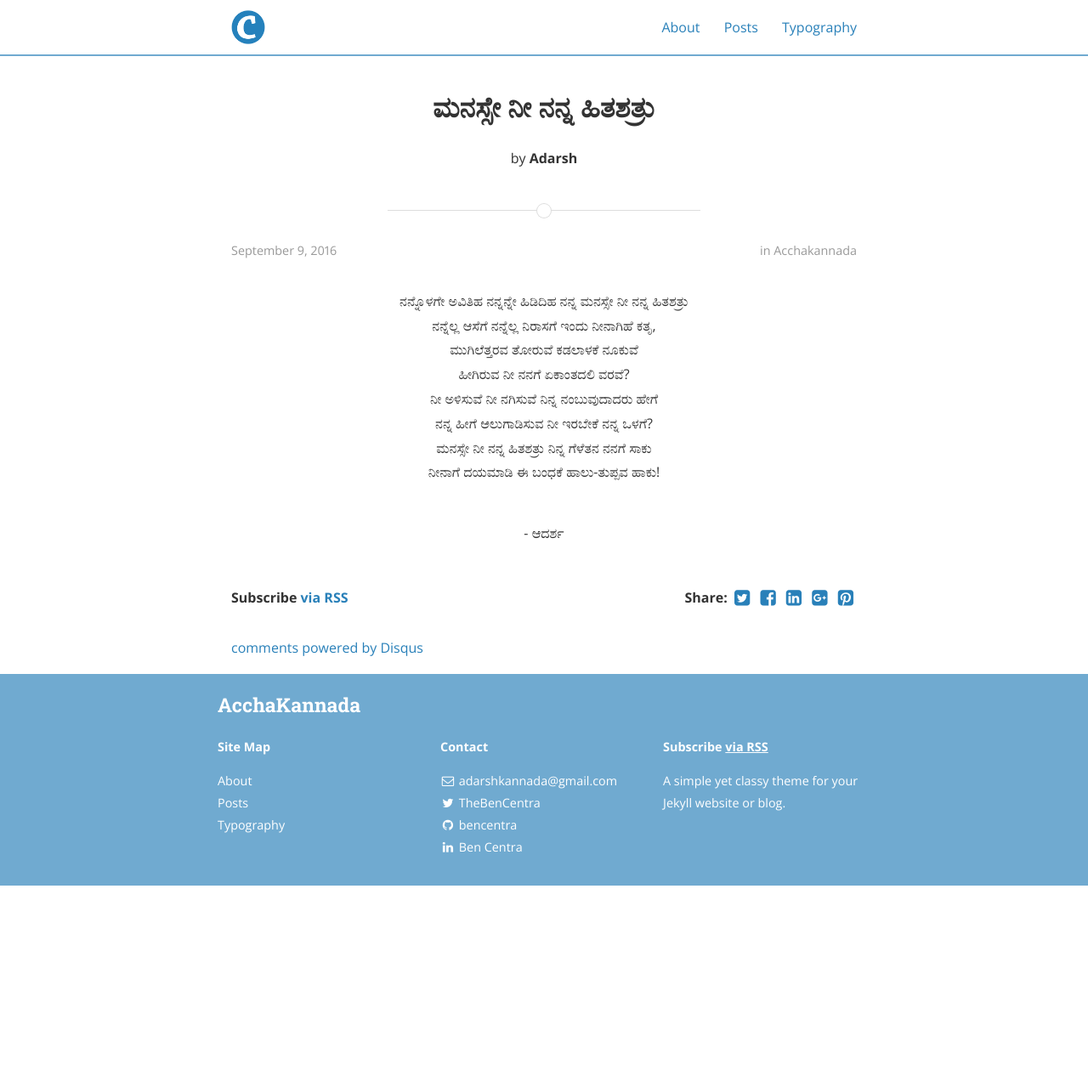
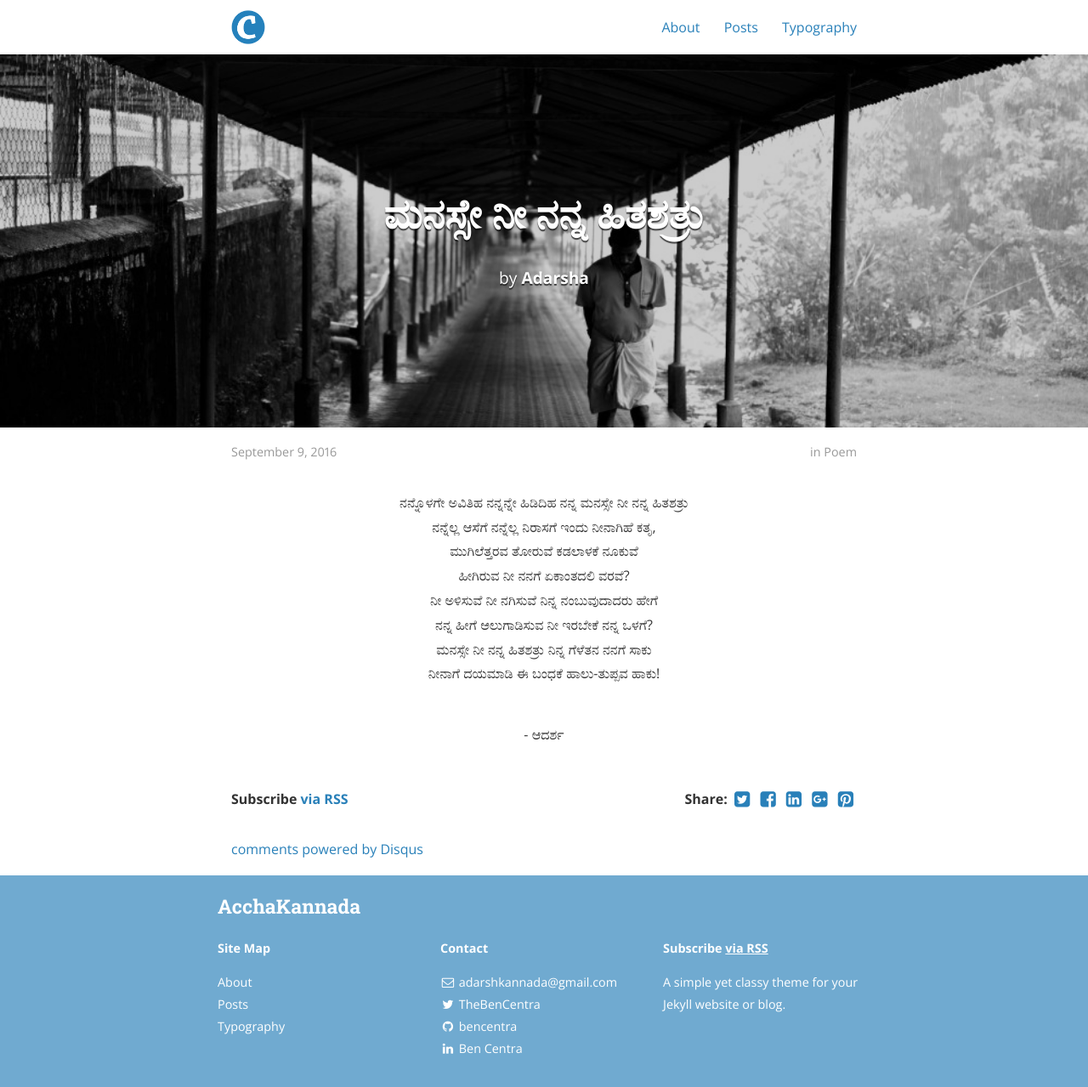
Before and after one commit to bencentra/centrarium, a Jekyll site: the page built from _posts/2016-09-09-manasse.markdown, in a window 1280 px wide. Shown: the whole page at 85% size. Built offline with Jekyll 4.4.1, drawn with Linux system fonts in a browser that asks for light colours; nearby versions of some CDN libraries; comment, search, counter and statistics services are not loaded; a style sheet for code colours, icons or effects is not loaded; before the commit the page ends 1042 px from its top, so only the background shows below that.

Commit message:
Update 2016-09-09-manasse.markdown

```diff
--- a/_posts/2016-09-09-manasse.markdown
+++ b/_posts/2016-09-09-manasse.markdown
@@ -3,12 +3,10 @@
 layout: post
 title:  "ಮನಸ್ಸೇ ನೀ ನನ್ನ ಹಿತಶತ್ರು"
 date:   2016-09-09
-description: Mind is the enemy!
-thumbnail: manasse.jpg
-categories: acchakannada
-
-# Information for the author block
-author: Adarsh
+author: Adarsha
+categories: Poem
+tags:	Acchakannada Kannada Poem Kavana manassu Friend Enemy
+cover:  "assets/manasse.jpg"
 
 ---
 <p align="center">ನನ್ನೊಳಗೇ ಅವಿತಿಹ ನನ್ನನ್ನೇ ಹಿಡಿದಿಹ ನನ್ನ ಮನಸ್ಸೇ ನೀ ನನ್ನ ಹಿತಶತ್ರು <br>
```
